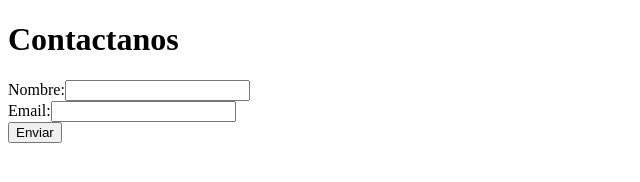
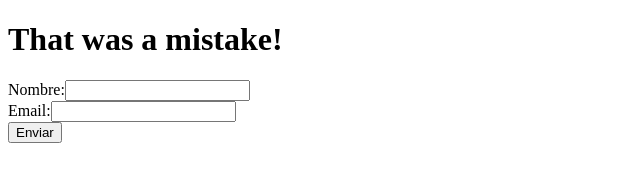
Before and after one commit to ui-luis/pagina, a plain HTML site: page contactos.html in a window 1280 px wide. Shown: the whole page, without its empty margins (0-640 px from the left). Drawn offline with Linux system fonts and the light colour scheme.

Commit message:
Purposely overwrite the contents of index.html

```diff
--- a/contactos.html
+++ b/contactos.html
@@ -5,8 +5,8 @@
         <title>Curso de Git</title>
     </head>
     <body>
-        <h1> Contactanos </h1>
-        <form>
+            <h1>That was a mistake!</h1>
+    <form>
             Nombre:<input type="text" id="nombre" nombre="nombre" />
             <br />
             Email:<input type="email" id="correo" nombre="correo" />
```
